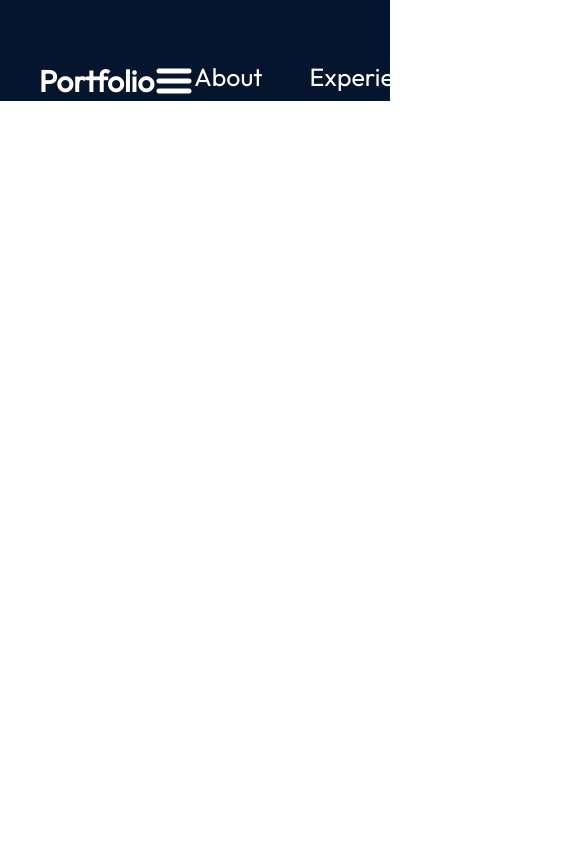
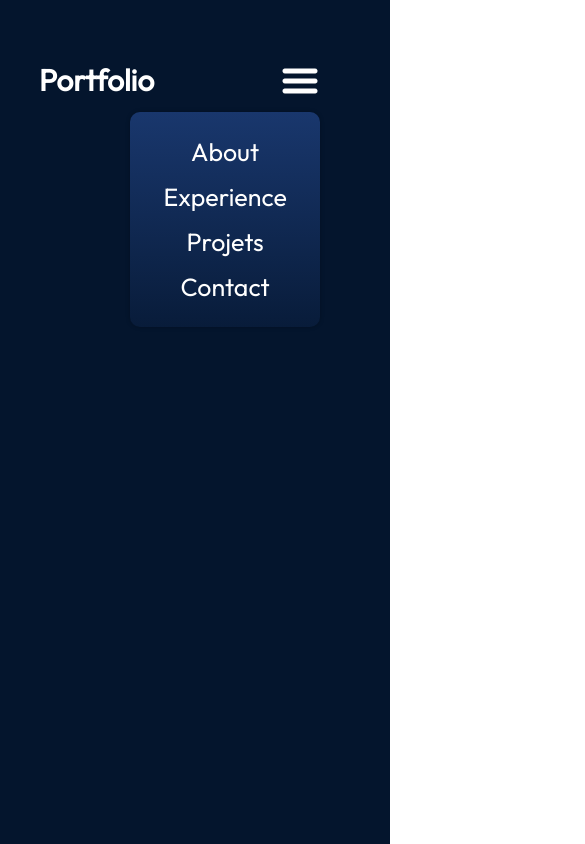
Before and after one commit to bobelbuho/mywebsite, a React (Vite) app: page / in a window 390 px wide. Shown: the top 844 px of the page, 585 px wide, since content can reach past the window. Built offline with nearby package versions, Linux system fonts and the light colour scheme.

Commit message:
reponsive menu

```diff
--- a/src/App.module.css
+++ b/src/App.module.css
@@ -3,5 +3,5 @@
 .App {
     background-color: var(--color-bg);
     width: 100%;
-    height: 100%;
+    height: 100vh;
 }
--- a/src/componets/Navbar/Navbar.jsx
+++ b/src/componets/Navbar/Navbar.jsx
@@ -7,7 +7,9 @@ export const Navbar = () => {
     return <nav className={styles.navbar}>
         <a className={styles.title} href="/">Portfolio</a>
         <div className={styles.menu}>
-            <img className={styles.menuBtn} src={getImageUrl("nav/menuIcon.png")} />
+            <img className={styles.menuBtn}
+            src={getImageUrl("nav/menuIcon.png")}
+            alt='menu-button'/>
             <ul className={styles.menuItems}>
                 <li><a href="#about">About</a></li>
                 <li><a href="#experience">Experience</a></li>
--- a/src/componets/Navbar/Navbar.module.css
+++ b/src/componets/Navbar/Navbar.module.css
@@ -28,3 +28,32 @@
     color: var(--color-text);
     text-decoration: none;
 }
+@media screen and (max-width: 830px) {
+    .navbar {
+        flex-direction: column;
+        align-items: flex-start;
+    }
+    .menu {
+        position: absolute;
+        right: 0;
+        margin-right: 10%;
+        flex-direction: column;
+        align-items: flex-end;
+        gap: 11px;
+        z-index: 3;
+    }
+    .menuBtn{
+        display: block;
+        cursor: pointer;
+    }
+    .menuItems {
+        flex-direction: column;
+        align-items: center;
+        gap: 13px;
+        border-radius: 10px;
+        background: rgb(25, 55, 109);
+        background: linear-gradient(0deg, rgba(25, 55, 109, 0.2) 0%, rgba(25, 55, 109, 1) 100%);
+        padding: 24px 33px;
+        box-shadow: 0 0 4px 0 rgba(0, 0, 0, 0.25);
+    }
+}
--- a/vite.config.js
+++ b/vite.config.js
@@ -4,7 +4,9 @@ import react from '@vitejs/plugin-react'
 // https://vitejs.dev/config/
 export default defineConfig({
   plugins: [react()],
-  css: (
-    localsConvention: "camelCase",
-  )
-})
+  css: {
+    modules: {
+      localsConvention: "camelCase",
+    },
+  },
+});
```
